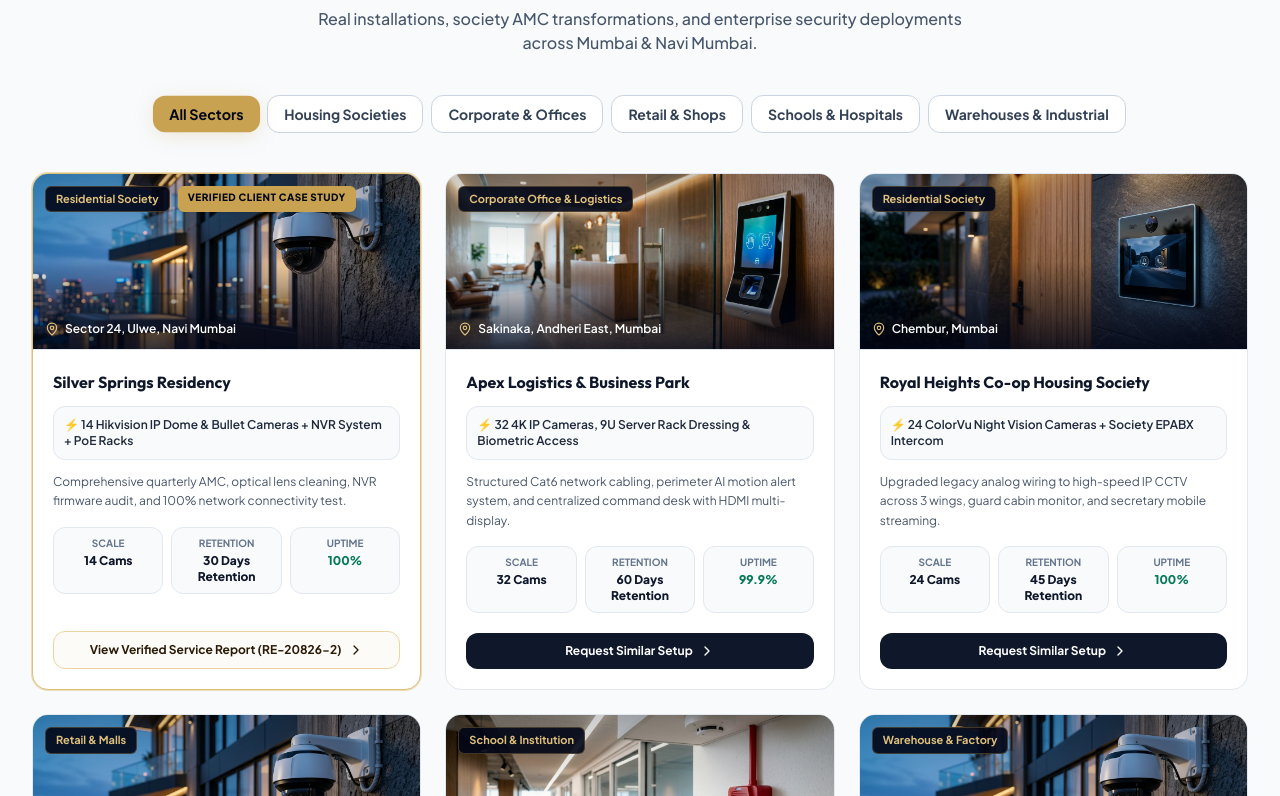
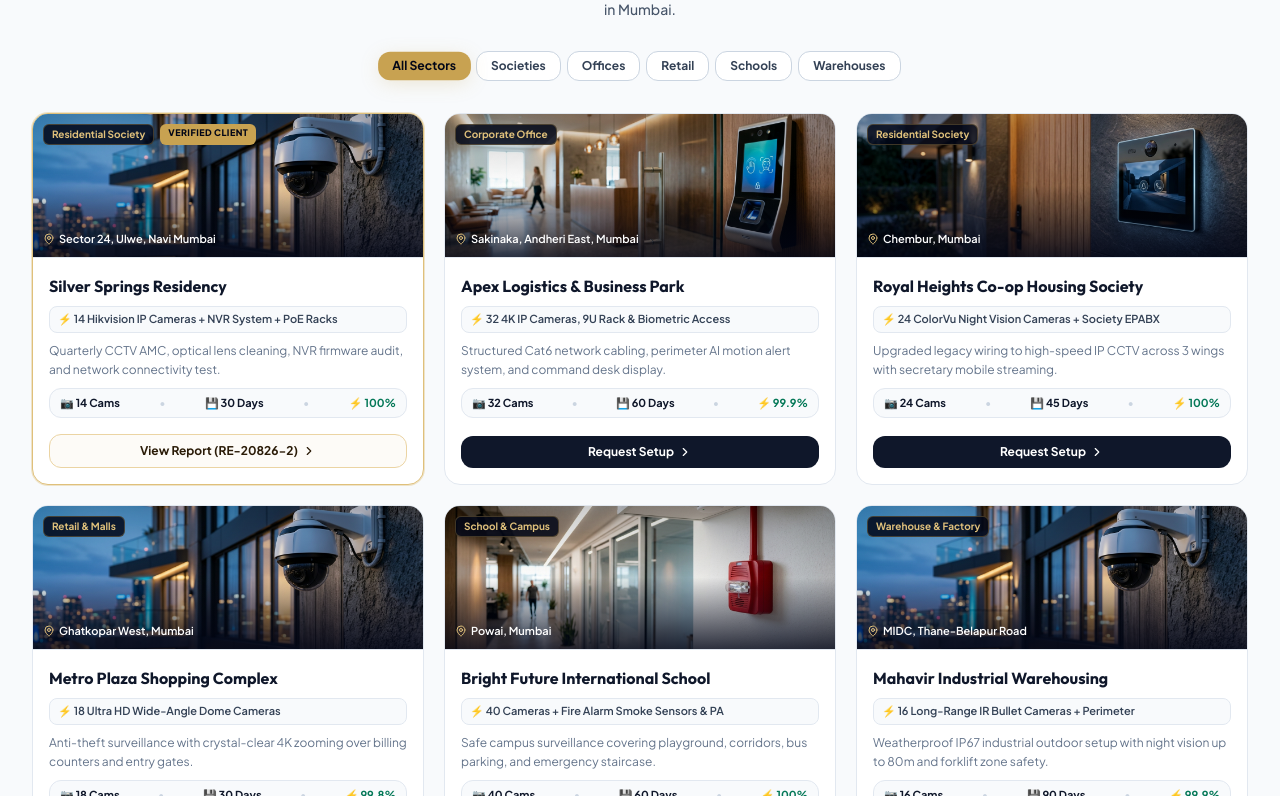
Before and after one commit to guptadipti0123-netizen/raksham-enterprises-web1, a React (Vite) app: page / in a window 1280 px wide. Shown: the part 2844-3640 px from the top of the page. Built offline with nearby package versions, Linux system fonts and the light colour scheme; no server answers; the database is empty.

Commit message:
fix(ui): redesign 6 project boxes to be sleek, compact and proportionate with 1-line stats strip

```diff
--- a/src/components/ProjectsShowcase.jsx
+++ b/src/components/ProjectsShowcase.jsx
@@ -1,5 +1,5 @@
 import React, { useState } from 'react';
-import { ShieldCheck, MapPin, Building, CheckCircle2, ChevronRight, Sparkles } from 'lucide-react';
+import { MapPin, Building, ChevronRight } from 'lucide-react';
 
 export default function ProjectsShowcase({ onOpenQuote, onOpenReportDetail }) {
   const [activeFilter, setActiveFilter] = useState('all');
@@ -11,11 +11,11 @@
       category: "society",
       categoryName: "Residential Society",
       location: "Sector 24, Ulwe, Navi Mumbai",
-      specs: "14 Hikvision IP Dome & Bullet Cameras + NVR System + PoE Racks",
-      desc: "Comprehensive quarterly AMC, optical lens cleaning, NVR firmware audit, and 100% network connectivity test.",
+      specs: "14 Hikvision IP Cameras + NVR System + PoE Racks",
+      desc: "Quarterly CCTV AMC, optical lens cleaning, NVR firmware audit, and network connectivity test.",
       reportNo: "RE-20826-2",
-      badge: "Verified Client Case Study",
-      stats: { cameras: "14 Cams", storage: "30 Days Retention", uptime: "100%" },
+      badge: "Verified Client",
+      stats: { cameras: "14 Cams", storage: "30 Days", uptime: "100%" },
       highlight: true,
       image: "/assets/banners/cctv-banner.jpg"
     },
@@ -23,11 +23,11 @@
       id: "apex-corporate",
       title: "Apex Logistics & Business Park",
       category: "commercial",
-      categoryName: "Corporate Office & Logistics",
+      categoryName: "Corporate Office",
       location: "Sakinaka, Andheri East, Mumbai",
-      specs: "32 4K IP Cameras, 9U Server Rack Dressing & Biometric Access",
-      desc: "Structured Cat6 network cabling, perimeter AI motion alert system, and centralized command desk with HDMI multi-display.",
-      stats: { cameras: "32 Cams", storage: "60 Days Retention", uptime: "99.9%" },
+      specs: "32 4K IP Cameras, 9U Rack & Biometric Access",
+      desc: "Structured Cat6 network cabling, perimeter AI motion alert system, and command desk display.",
+      stats: { cameras: "32 Cams", storage: "60 Days", uptime: "99.9%" },
       image: "/assets/banners/biometric-banner.jpg"
     },
     {
@@ -36,9 +36,9 @@
       category: "society",
       categoryName: "Residential Society",
       location: "Chembur, Mumbai",
-      specs: "24 ColorVu Night Vision Cameras + Society EPABX Intercom",
-      desc: "Upgraded legacy analog wiring to high-speed IP CCTV across 3 wings, guard cabin monitor, and secretary mobile streaming.",
-      stats: { cameras: "24 Cams", storage: "45 Days Retention", uptime: "100%" },
+      specs: "24 ColorVu Night Vision Cameras + Society EPABX",
+      desc: "Upgraded legacy wiring to high-speed IP CCTV across 3 wings with secretary mobile streaming.",
+      stats: { cameras: "24 Cams", storage: "45 Days", uptime: "100%" },
       image: "/assets/banners/vdp-banner.jpg"
     },
     {
@@ -47,20 +47,20 @@
       category: "retail",
       categoryName: "Retail & Malls",
       location: "Ghatkopar West, Mumbai",
-      specs: "18 Ultra HD Wide-Angle Dome Cameras & Cash Desk Coverage",
-      desc: "Anti-theft surveillance with crystal-clear 4K zooming over billing counters and customer entry turnstiles.",
-      stats: { cameras: "18 Cams", storage: "30 Days Retention", uptime: "99.8%" },
+      specs: "18 Ultra HD Wide-Angle Dome Cameras",
+      desc: "Anti-theft surveillance with crystal-clear 4K zooming over billing counters and entry gates.",
+      stats: { cameras: "18 Cams", storage: "30 Days", uptime: "99.8%" },
       image: "/assets/banners/cctv-banner.jpg"
     },
     {
       id: "st-xavier-academy",
       title: "Bright Future International School",
       category: "institution",
-      categoryName: "School & Institution",
+      categoryName: "School & Campus",
       location: "Powai, Mumbai",
-      specs: "40 Cameras + Fire Alarm Smoke Sensors & PA Intercom",
-      desc: "Safe campus surveillance covering playground, corridors, bus parking, and emergency staircase access.",
-      stats: { cameras: "40 Cams", storage: "60 Days Retention", uptime: "100%" },
+      specs: "40 Cameras + Fire Alarm Smoke Sensors & PA",
+      desc: "Safe campus surveillance covering playground, corridors, bus parking, and emergency staircase.",
+      stats: { cameras: "40 Cams", storage: "60 Days", uptime: "100%" },
       image: "/assets/banners/fire-safety-banner.jpg"
     },
     {
@@ -69,51 +69,51 @@
       category: "industrial",
       categoryName: "Warehouse & Factory",
       location: "MIDC, Thane-Belapur Road",
-      specs: "16 Long-Range Infrared Bullet Cameras + Perimeter Beams",
-      desc: "Weatherproof IP67 industrial outdoor setup with night vision up to 80 meters and forklift zone safety monitoring.",
-      stats: { cameras: "16 Cams", storage: "90 Days Retention", uptime: "99.9%" },
+      specs: "16 Long-Range IR Bullet Cameras + Perimeter",
+      desc: "Weatherproof IP67 industrial outdoor setup with night vision up to 80m and forklift zone safety.",
+      stats: { cameras: "16 Cams", storage: "90 Days", uptime: "99.9%" },
       image: "/assets/banners/cctv-banner.jpg"
     }
   ];
 
   const filters = [
     { id: 'all', name: 'All Sectors' },
-    { id: 'society', name: 'Housing Societies' },
-    { id: 'commercial', name: 'Corporate & Offices' },
-    { id: 'retail', name: 'Retail & Shops' },
-    { id: 'institution', name: 'Schools & Hospitals' },
-    { id: 'industrial', name: 'Warehouses & Industrial' }
+    { id: 'society', name: 'Societies' },
+    { id: 'commercial', name: 'Offices' },
+    { id: 'retail', name: 'Retail' },
+    { id: 'institution', name: 'Schools' },
+    { id: 'industrial', name: 'Warehouses' }
   ];
 
   const filteredProjects = projects.filter(p => activeFilter === 'all' || p.category === activeFilter);
 
   return (
-    <section id="projects" className="py-20 sm:py-24 bg-slate-50 border-t border-b border-slate-200 relative">
-      <div className="max-w-7xl mx-auto px-4 sm:px-6 lg:px-8 relative z-10">
+    <section id="projects" className="py-16 sm:py-20 bg-slate-50 border-t border-b border-slate-200 relative">
+      <div className="max-w-7xl mx-auto px-4 sm:px-6 lg:px-8 relative z-10 space-y-8">
 
-        {/* Section Header (Single Line Heading & Crisp Contrast) */}
-        <div className="text-center max-w-4xl mx-auto mb-10 space-y-2.5">
-          <div className="inline-flex items-center space-x-1.5 px-3.5 py-1.5 rounded-full bg-gold-50 border border-gold-300 text-gold-800 text-xs font-bold uppercase tracking-wider shadow-2xs">
+        {/* Section Header */}
+        <div className="text-center max-w-3xl mx-auto space-y-2">
+          <div className="inline-flex items-center space-x-1.5 px-3 py-1 rounded-full bg-gold-50 border border-gold-300 text-gold-800 text-[11px] font-bold uppercase tracking-wider shadow-2xs">
             <Building className="w-3.5 h-3.5 text-gold-600" />
             <span>Proven Track Record</span>
           </div>
 
-          <h2 className="text-2xl sm:text-3xl md:text-4xl font-black text-slate-950 tracking-tight">
+          <h2 className="text-2xl sm:text-3xl font-black text-slate-950 tracking-tight">
             Featured Projects & Implementations
           </h2>
 
-          <p className="text-xs sm:text-sm md:text-base text-slate-600 font-medium max-w-2xl mx-auto leading-relaxed">
-            Real installations, society AMC transformations, and enterprise security deployments across Mumbai & Navi Mumbai.
+          <p className="text-xs sm:text-sm text-slate-600 font-medium max-w-xl mx-auto leading-relaxed">
+            Real installations, society AMC transformations, and enterprise security deployments in Mumbai.
           </p>
         </div>
 
-        {/* Filter Buttons */}
-        <div className="flex flex-wrap items-center justify-center gap-2 mb-10">
+        {/* Compact Filter Buttons */}
+        <div className="flex flex-wrap items-center justify-center gap-1.5">
           {filters.map((f) => (
             <button
               key={f.id}
               onClick={() => setActiveFilter(f.id)}
-              className={`px-4 py-2 rounded-xl text-xs sm:text-sm font-bold transition-all duration-200 cursor-pointer shadow-2xs ${
+              className={`px-3.5 py-1.5 rounded-xl text-xs font-bold transition-all duration-200 cursor-pointer shadow-2xs ${
                 activeFilter === f.id
                   ? 'bg-gold-500 text-slate-950 shadow-gold-soft scale-[1.02]'
                   : 'bg-white text-slate-700 hover:text-slate-950 hover:bg-slate-100 border border-slate-300'
@@ -124,95 +124,89 @@
           ))}
         </div>
 
-        {/* Projects Grid */}
-        <div className="grid grid-cols-1 md:grid-cols-2 lg:grid-cols-3 gap-6">
+        {/* Compact 6-Projects Grid */}
+        <div className="grid grid-cols-1 md:grid-cols-2 lg:grid-cols-3 gap-4 sm:gap-5">
           {filteredProjects.map((proj) => (
             <div
               key={proj.id}
-              className={`rounded-2xl bg-white border transition-all duration-300 overflow-hidden flex flex-col justify-between shadow-2xs hover:shadow-lg group ${
-                proj.highlight ? 'border-gold-400 ring-1 ring-gold-400/50' : 'border-slate-200 hover:border-gold-300'
+              className={`rounded-2xl bg-white border transition-all duration-300 overflow-hidden flex flex-col justify-between shadow-2xs hover:shadow-md group hover:-translate-y-0.5 ${
+                proj.highlight ? 'border-gold-400 ring-1 ring-gold-400/40' : 'border-slate-200 hover:border-gold-300'
               }`}
             >
               <div>
-                {/* Visual Header / Banner */}
-                <div className="relative h-44 bg-slate-100 overflow-hidden border-b border-slate-200">
+                {/* Compact Thumbnail Banner */}
+                <div className="relative h-32 sm:h-36 bg-slate-100 overflow-hidden border-b border-slate-200">
                   <img
                     src={proj.image}
                     alt={proj.title}
                     className="w-full h-full object-cover object-center group-hover:scale-105 transition-transform duration-500"
+                    loading="lazy"
                   />
 
                   {/* Subtle Gradient */}
                   <div className="absolute inset-0 bg-gradient-to-t from-slate-950/80 via-transparent to-black/20" />
 
                   {/* Floating Tags */}
-                  <div className="absolute top-3 left-3 z-20 flex flex-wrap gap-2">
-                    <span className="px-2.5 py-1 rounded-md bg-slate-950/90 text-gold-400 font-bold text-[11px] border border-gold-500/30">
+                  <div className="absolute top-2.5 left-2.5 z-10 flex flex-wrap gap-1.5">
+                    <span className="px-2 py-0.5 rounded-md bg-slate-950/85 text-gold-400 font-bold text-[10px] border border-gold-500/30">
                       {proj.categoryName}
                     </span>
                     {proj.badge && (
-                      <span className="px-2.5 py-1 rounded-md bg-gold-500 text-slate-950 font-extrabold text-[10px] uppercase tracking-wider shadow-sm">
+                      <span className="px-2 py-0.5 rounded-md bg-gold-500 text-slate-950 font-black text-[9px] uppercase tracking-wider shadow-xs">
                         {proj.badge}
                       </span>
                     )}
                   </div>
 
                   {/* Location Pin */}
-                  <div className="absolute bottom-3 left-3 z-20 flex items-center space-x-1.5 text-xs font-semibold text-white">
-                    <MapPin className="w-3.5 h-3.5 text-gold-400" />
-                    <span>{proj.location}</span>
+                  <div className="absolute bottom-2.5 left-2.5 z-10 flex items-center space-x-1 text-[11px] font-semibold text-white">
+                    <MapPin className="w-3 h-3 text-gold-400" />
+                    <span className="truncate max-w-[220px]">{proj.location}</span>
                   </div>
                 </div>
 
-                {/* Content */}
-                <div className="p-5 space-y-3">
-                  <h3 className="text-base font-bold text-slate-900 group-hover:text-gold-700 transition-colors">
+                {/* Compact Content */}
+                <div className="p-4 space-y-2">
+                  <h3 className="text-sm sm:text-base font-bold text-slate-900 group-hover:text-gold-700 transition-colors line-clamp-1">
                     {proj.title}
                   </h3>
 
-                  <div className="p-2.5 rounded-xl bg-slate-50 border border-slate-200 text-xs text-slate-800 font-semibold">
+                  <p className="text-[11px] text-slate-700 bg-slate-50 border border-slate-200 px-2 py-1 rounded-lg font-semibold line-clamp-1">
                     ⚡ {proj.specs}
-                  </div>
+                  </p>
 
-                  <p className="text-xs text-slate-600 leading-relaxed">
+                  <p className="text-xs text-slate-500 leading-relaxed line-clamp-2">
                     {proj.desc}
                   </p>
 
-                  {/* Stat Pills */}
-                  <div className="grid grid-cols-3 gap-2 pt-1 text-center">
-                    <div className="p-2 rounded-xl bg-slate-50 border border-slate-200">
-                      <p className="text-[10px] text-slate-500 font-bold uppercase">Scale</p>
-                      <p className="text-xs font-extrabold text-slate-900 mt-0.5">{proj.stats.cameras}</p>
-                    </div>
-                    <div className="p-2 rounded-xl bg-slate-50 border border-slate-200">
-                      <p className="text-[10px] text-slate-500 font-bold uppercase">Retention</p>
-                      <p className="text-xs font-extrabold text-slate-900 mt-0.5">{proj.stats.storage}</p>
-                    </div>
-                    <div className="p-2 rounded-xl bg-slate-50 border border-slate-200">
-                      <p className="text-[10px] text-slate-500 font-bold uppercase">Uptime</p>
-                      <p className="text-xs font-extrabold text-emerald-700 mt-0.5">{proj.stats.uptime}</p>
-                    </div>
+                  {/* Compact 1-Line Stats Strip */}
+                  <div className="flex items-center justify-between text-[11px] bg-slate-50 px-2.5 py-1.5 rounded-xl border border-slate-200 text-slate-700 font-medium">
+                    <span>📷 <strong className="text-slate-900">{proj.stats.cameras}</strong></span>
+                    <span className="text-slate-300">•</span>
+                    <span>💾 <strong className="text-slate-900">{proj.stats.storage}</strong></span>
+                    <span className="text-slate-300">•</span>
+                    <span>⚡ <strong className="text-emerald-700">{proj.stats.uptime}</strong></span>
                   </div>
                 </div>
               </div>
 
-              {/* Action Footer */}
-              <div className="p-5 pt-0">
+              {/* Compact Footer Action */}
+              <div className="p-4 pt-0">
                 {proj.reportNo ? (
                   <button
                     onClick={() => onOpenReportDetail(proj.reportNo)}
-                    className="w-full py-2.5 rounded-xl bg-gold-50 hover:bg-gold-500 text-gold-950 hover:text-slate-950 font-bold text-xs border border-gold-300 transition-all flex items-center justify-center space-x-1.5 cursor-pointer shadow-2xs"
+                    className="w-full py-2 rounded-xl bg-gold-50 hover:bg-gold-500 text-gold-950 hover:text-slate-950 font-bold text-xs border border-gold-300 transition-all flex items-center justify-center space-x-1 cursor-pointer shadow-2xs"
                   >
-                    <span>View Verified Service Report ({proj.reportNo})</span>
-                    <ChevronRight className="w-4 h-4" />
+                    <span>View Report ({proj.reportNo})</span>
+                    <ChevronRight className="w-3.5 h-3.5" />
                   </button>
                 ) : (
                   <button
                     onClick={onOpenQuote}
-                    className="w-full py-2.5 rounded-xl bg-slate-900 hover:bg-slate-800 text-white font-bold text-xs transition-all flex items-center justify-center space-x-1.5 cursor-pointer shadow-2xs"
+                    className="w-full py-2 rounded-xl bg-slate-900 hover:bg-slate-800 text-white font-bold text-xs transition-all flex items-center justify-center space-x-1 cursor-pointer shadow-2xs"
                   >
-                    <span>Request Similar Setup</span>
-                    <ChevronRight className="w-4 h-4" />
+                    <span>Request Setup</span>
+                    <ChevronRight className="w-3.5 h-3.5" />
                   </button>
                 )}
               </div>
```
